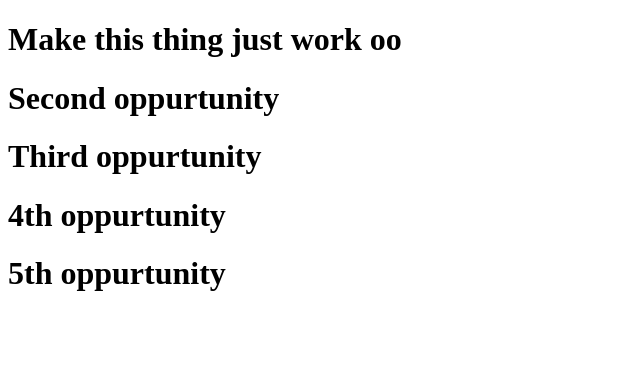
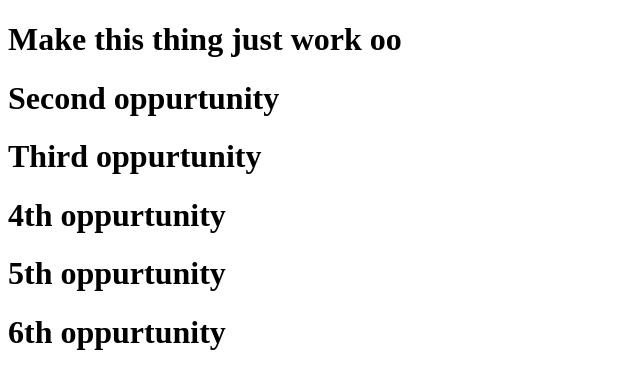
Before and after one commit to sayopaul/ingressive-funaab-demo, a plain HTML site: page index.html in a window 1280 px wide. Shown: the whole page, without its empty margins (0-640 px from the left). Drawn offline with Linux system fonts and the light colour scheme.

Commit message:
6th heading

```diff
--- a/index.html
+++ b/index.html
@@ -10,6 +10,7 @@
 	<h1> Third oppurtunity </h1>
 	<h1> 4th oppurtunity </h1>
 	<h1> 5th oppurtunity </h1>
+	<h1> 6th oppurtunity </h1>
 
 </body>
 </html>
```
